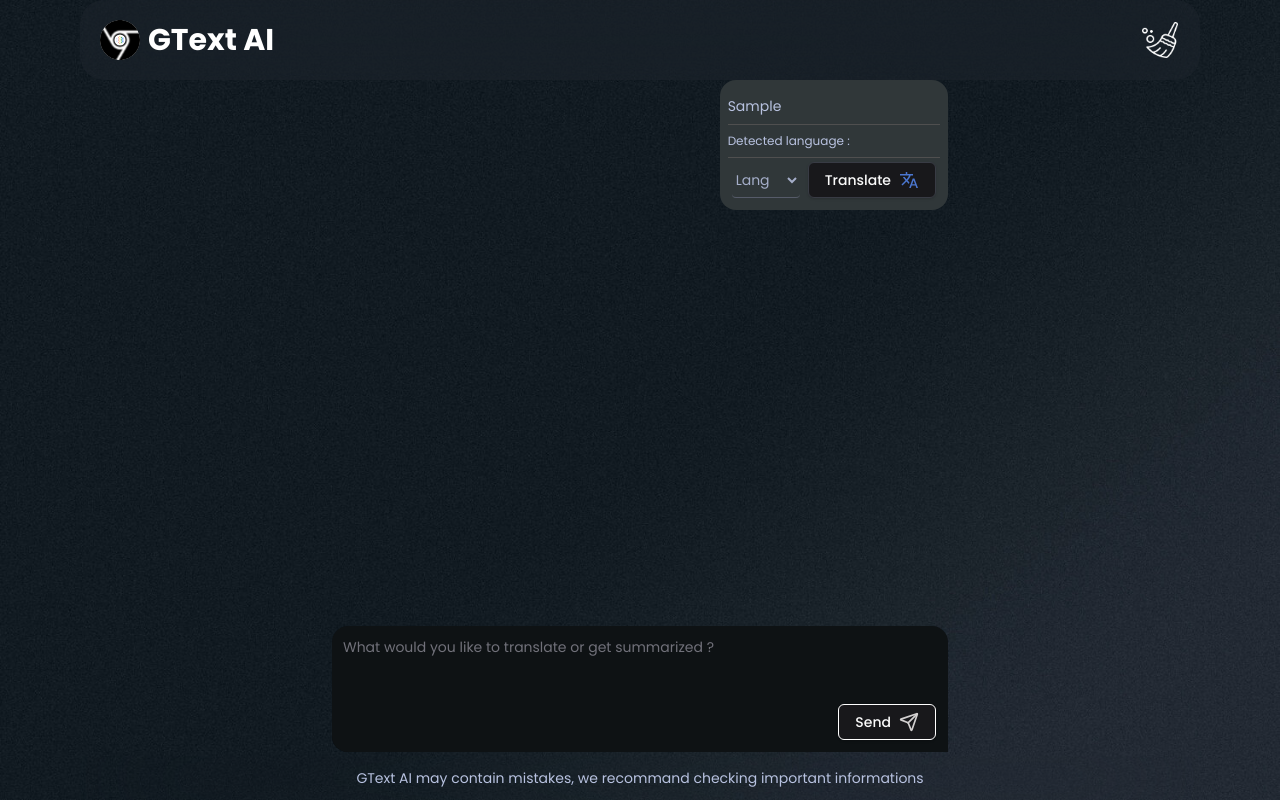
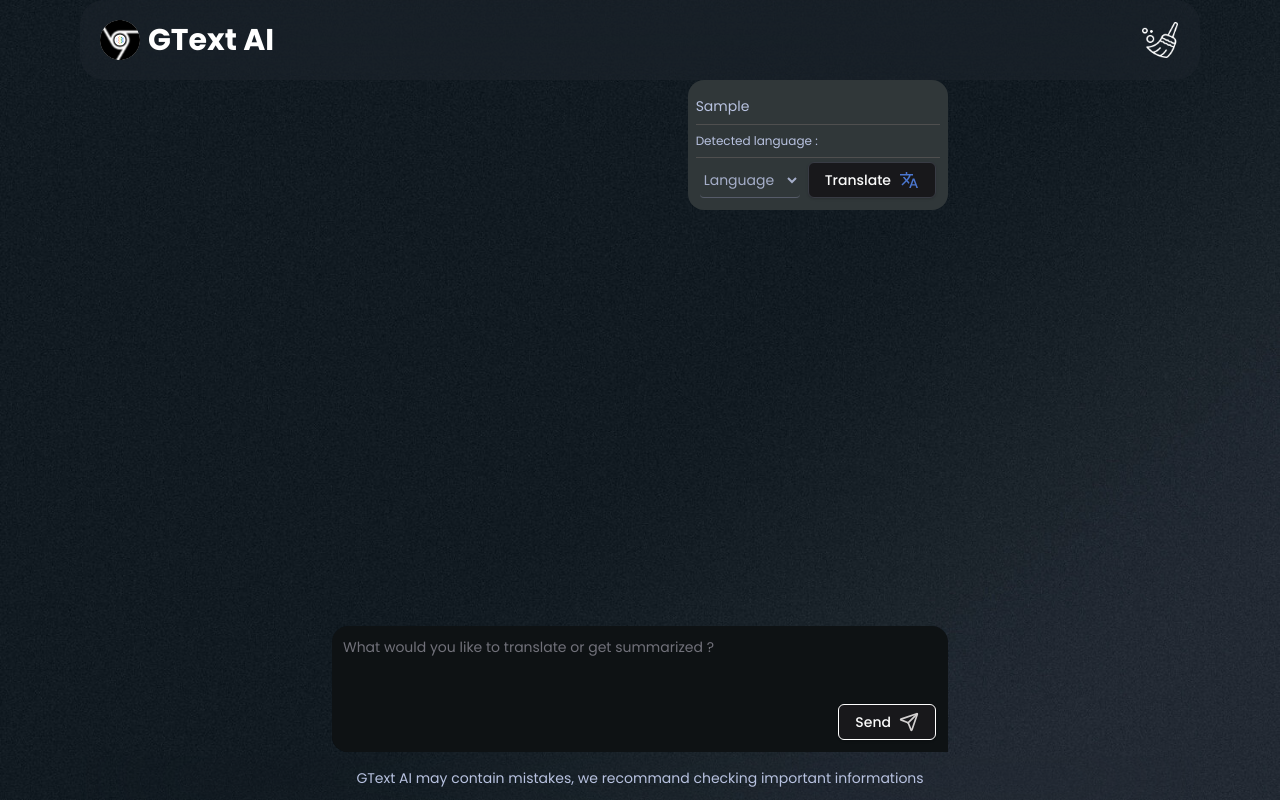
Before and after one commit to Jomagene/hng12-stage3-ai-text-interface, a Next.js app: page / in a window 1280 px wide. Both pictures are taken after typing "Sample" into the empty fields and a click on the button "Send". Built offline with nearby package versions, Linux system fonts and the light colour scheme.

Commit message:
style: Add animation appear

```diff
--- a/components/Prompt.jsx
+++ b/components/Prompt.jsx
@@ -13,7 +13,7 @@ const Prompt = ({ setText, setData }) => {
     event.preventDefault();
     if (inputText.trim() == '') {
       console.error('Entrez du text');
-      toast.error('Enter something');
+      setTimeout(() => toast.error('Enter something'), 100);
       return;
     }
 
--- a/components/Welcome.jsx
+++ b/components/Welcome.jsx
@@ -70,7 +70,7 @@ const Welcome = ({ data }) => {
     <>
       {data?.[0]?.[0] ? (
         data.map((el, i) => (
-          <section key={i} className="flex-1 flex flex-col gap-2 pb-5">
+          <section key={i} className="flex-1 flex flex-col gap-2 pb-5 content">
             <Toaster />
             <div className="flex flex-col backdrop-blur-3xl w-fit p-2 rounded-2xl bg-[#303739] self-end ml-10">
               <p className="text-sm py-2 border-b border-[#4f4f4f]">{el[0]}</p>
@@ -101,16 +101,16 @@ const Welcome = ({ data }) => {
                     defaultValue="lang"
                     className="bg-transparent border-b border-[#565b69] text-[rgb(165,174,201)] text-sm focus:ring-1 focus:ring-black dark:bg-gray-700 dark:border-gray-600 dark:placeholder-gray-100 hover:shadow-btnShad rounded-sm transition-all"
                     onChange={(e) => handleLanguageChange(i, e)}>
-                    <option value="lang">Lang</option>
-                    <option value="en">Engl</option>
-                    <option value="zh">Chin</option>
-                    <option value="hi">Hin</option>
-                    <option value="es">Span</option>
+                    <option value="lang">Language</option>
+                    <option value="en">English</option>
+                    <option value="zh">Chinese</option>
+                    <option value="hi">Hindi</option>
+                    <option value="es">Spanish</option>
                     <option value="fr">French</option>
-                    <option value="ar">Arab</option>
-                    <option value="bn">Beng</option>
-                    <option value="pt">Port</option>
-                    <option value="ru">Rus</option>
+                    <option value="ar">Arabic</option>
+                    <option value="bn">Bengali</option>
+                    <option value="pt">Portuguese</option>
+                    <option value="ru">Russian</option>
                   </select>
                   <Button
                     className="border-[0.5px] border-[#383b44] hover:shadow-btnShad transition-all translateBnt  py-0"
@@ -128,12 +128,12 @@ const Welcome = ({ data }) => {
               </div>
             </div>
             {translated[i] && (
-              <div className="w-fit mr-10 p-2 rounded-2xl bg-[#16323f] self-start text-sm">
+              <div className="w-fit mr-10 p-2 content rounded-2xl bg-[#16323f] self-start text-sm">
                 {translated[i]}
               </div>
             )}
             {summary[i] && (
-              <div className="w-fit mr-10 p-2 rounded-2xl bg-[#163f2a] self-start text-sm">
+              <div className="w-fit content mr-10 p-2 rounded-2xl bg-[#163f2a] self-start text-sm">
                 {summary[i]}
               </div>
             )}
--- a/styles/globals.css
+++ b/styles/globals.css
@@ -42,6 +42,10 @@ body {
   animation: sweep 1s ease-in-out;
 }
 
+.content {
+  animation: appear 0.5s linear;
+}
+
 textarea::-webkit-scrollbar {
   width: 6px; /* Thin scrollbar */
 }
@@ -84,6 +88,34 @@ textarea::-webkit-scrollbar-track {
   }
   100% {
     transform: rotateZ(0deg) translateX(0);
+  }
+}
+
+@keyframes appear {
+  0% {
+    transform: scale(0) translateY(-100px);
+    filter: blur(40px);
+    opacity: O;
+  }
+  30% {
+    transform: scale(0.75) translateY(-50px);
+    filter: blur(20px);
+    opacity: 0.3;
+  }
+  60% {
+    transform: scale(1.1) translateY(-10px);
+    filter: blur(10px);
+    opacity: 0.7;
+  }
+  80% {
+    transform: scale(1.05) translateY(0);
+    filter: blur(5px);
+    opacity: 0.9;
+  }
+  100% {
+    transform: scale(1);
+    filter: blur(0px);
+    opacity: 1;
   }
 }
 
```
